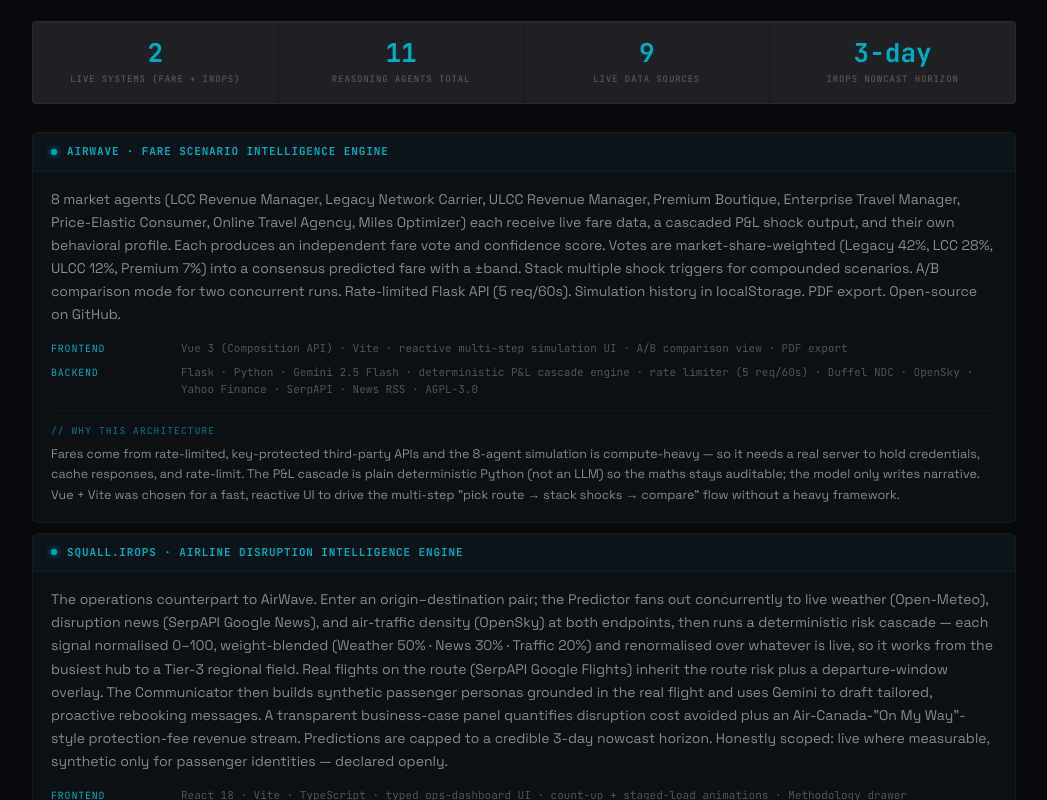
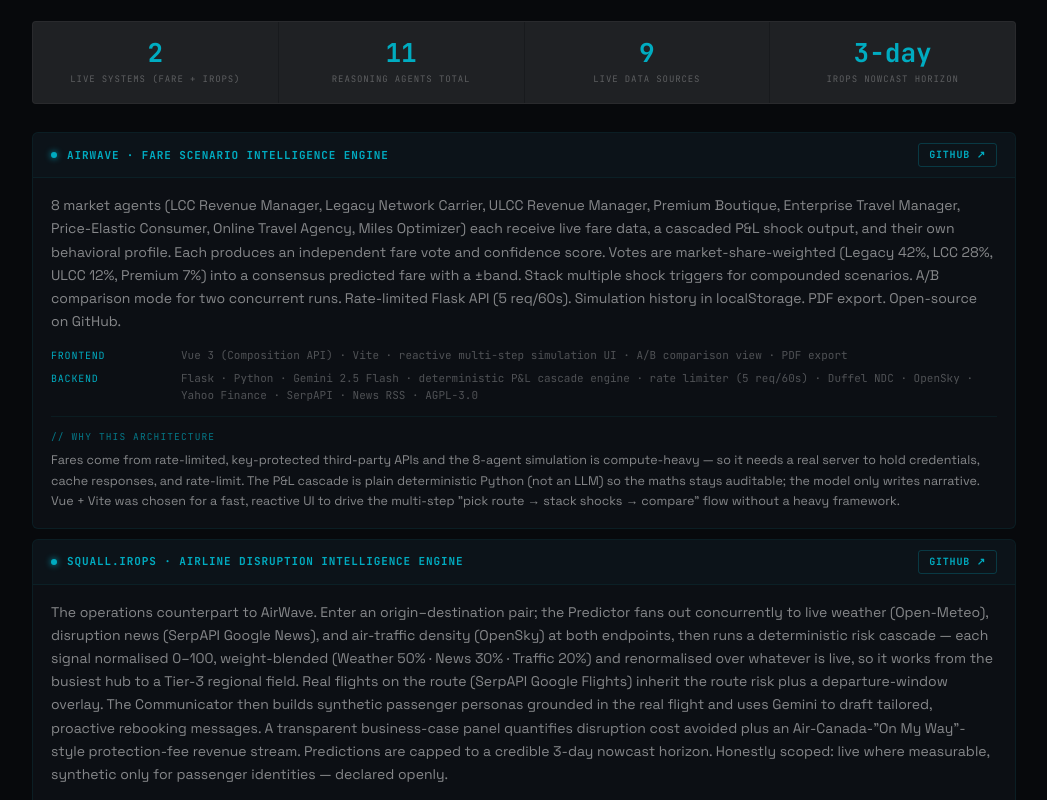
Before and after one commit to Ashwath-VS/s-ashwath-next, a Next.js app: page /docs in a window 1280 px wide. Shown: the part 3600-4400 px from the top of the page, without its empty margins (116-1163 px from the left). Built offline with nearby package versions, Linux system fonts and the light colour scheme.

Commit message:
feat: add GitHub links (footers + AirWave/Squall repo links in docs), clearer plain-English intros for E-Commerce What It Took / Systems / Architecture

```diff
--- a/app/docs/page.tsx
+++ b/app/docs/page.tsx
@@ -65,6 +65,7 @@ const domains = [
         frontend: 'Vue 3 (Composition API) · Vite · reactive multi-step simulation UI · A/B comparison view · PDF export',
         backend: 'Flask · Python · Gemini 2.5 Flash · deterministic P&L cascade engine · rate limiter (5 req/60s) · Duffel NDC · OpenSky · Yahoo Finance · SerpAPI · News RSS · AGPL-3.0',
         why: 'Fares come from rate-limited, key-protected third-party APIs and the 8-agent simulation is compute-heavy — so it needs a real server to hold credentials, cache responses, and rate-limit. The P&L cascade is plain deterministic Python (not an LLM) so the maths stays auditable; the model only writes narrative. Vue + Vite was chosen for a fast, reactive UI to drive the multi-step "pick route → stack shocks → compare" flow without a heavy framework.',
+        repo: 'https://github.com/Ashwath-VS/airwave',
       },
       {
         name: 'SQUALL.IROPS · Airline Disruption Intelligence Engine',
@@ -72,6 +73,7 @@ const domains = [
         frontend: 'React 18 · Vite · TypeScript · typed ops-dashboard UI · count-up + staged-load animations · Methodology drawer',
         backend: 'FastAPI (async) · Python · gunicorn + uvicorn workers · nginx · Gemini 2.5 Flash · Open-Meteo · OpenSky · SerpAPI Flights + News · airportsdata (28k+ airports)',
         why: 'Every request fans out to four live APIs at both airports, so the backend is async (FastAPI + asyncio.gather) — it fetches them concurrently, making total latency the slowest single call rather than the sum of all four. I deliberately chose a different stack from AirWave (FastAPI vs Flask, React vs Vue) for two reasons: async genuinely fits a live multi-source fan-out and streaming, and it demonstrates range across stacks. The risk score is a deterministic cascade in plain Python so it is fully auditable; the LLM only drafts the passenger messages.',
+        repo: 'https://github.com/Ashwath-VS/squall',
       },
     ],
     metrics: [{ v: '2', l: 'Live systems (fare + IROPS)' }, { v: '11', l: 'Reasoning agents total' }, { v: '9', l: 'Live data sources' }, { v: '3-day', l: 'IROPS nowcast horizon' }],
@@ -246,6 +248,12 @@ export default function DocsPage() {
                 <div style={{ padding: '10px 18px', borderBottom: `1px solid ${d.color}14`, display: 'flex', alignItems: 'center', gap: 10, background: `${d.color}06` }}>
                   <span style={{ width: 6, height: 6, borderRadius: '50%', background: d.color, boxShadow: `0 0 6px ${d.color}`, flexShrink: 0, display: 'inline-block' }} />
                   <span style={{ fontFamily: 'var(--mono)', fontSize: 11, fontWeight: 700, letterSpacing: '0.08em', color: d.color }}>{agent.name.toUpperCase()}</span>
+                  {(agent as { repo?: string }).repo && (
+                    <a href={(agent as { repo?: string }).repo} target="_blank" rel="noopener noreferrer"
+                      style={{ marginLeft: 'auto', fontFamily: 'var(--mono)', fontSize: 10, fontWeight: 700, letterSpacing: '0.08em', color: d.color, border: `1px solid ${d.color}40`, padding: '3px 10px', borderRadius: 3, textDecoration: 'none', flexShrink: 0 }}>
+                      GITHUB ↗
+                    </a>
+                  )}
                 </div>
                 <div style={{ padding: '16px 18px' }}>
                   <p style={{ fontSize: 14, color: 'var(--txt-dim)', lineHeight: 1.65, marginBottom: 14 }}>{agent.desc}</p>
@@ -338,6 +346,7 @@ export default function DocsPage() {
           <div style={{ display: 'flex', gap: 22, fontFamily: 'var(--mono)', fontSize: 11.5, letterSpacing: '0.06em', color: 'var(--txt-dim)' }}>
             <a href="mailto:rambotechnologies@gmail.com">EMAIL</a>
             <a href="https://www.linkedin.com/in/s-ashwathv" target="_blank" rel="noopener noreferrer">LINKEDIN</a>
+            <a href="https://github.com/Ashwath-VS" target="_blank" rel="noopener noreferrer">GITHUB</a>
             <Link href="/">ALL DOMAINS</Link>
           </div>
           <div style={{ fontFamily: 'var(--mono)', fontSize: 10.5, color: 'var(--txt-faint)', width: '100%', marginTop: 6 }}>
```
Also changed, not shown: app/ecommerce/page.tsx (+4 -3 lines).
